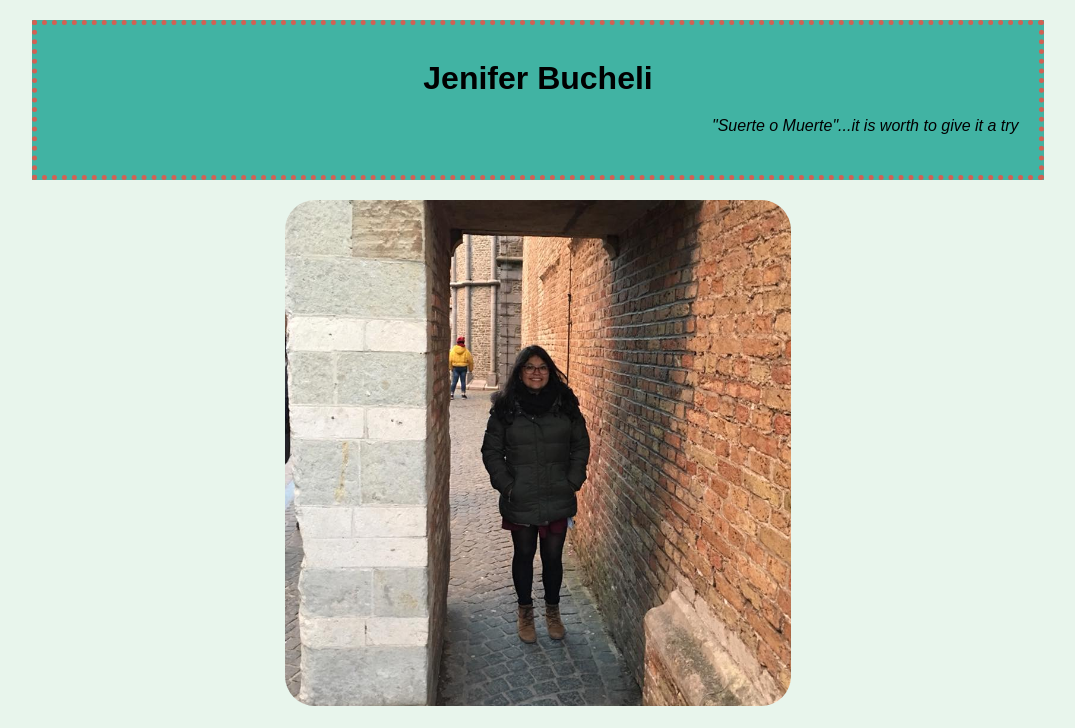
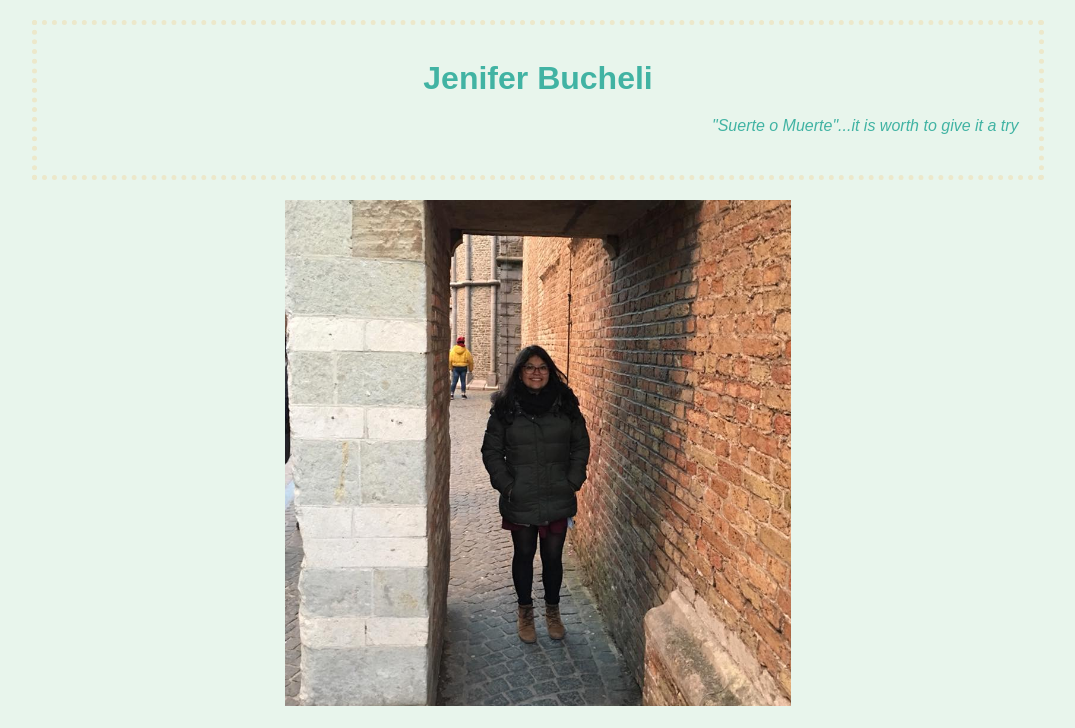
Before and after one commit to JenBucheli/html-introduction, a plain HTML site: page index.html in a window 1280 px wide. Shown: the top 728 px of the page, without its empty margins (102-1177 px from the left). Drawn offline with Linux system fonts and the light colour scheme.

Commit message:
Update index.css

```diff
--- a/index.css
+++ b/index.css
@@ -21,9 +21,8 @@ a:hover{
 }
 
 .box-1{
-    background-color: #41B3A3;
-    color: black;
-    border-width: 5px; border-style: dotted; border-color:#d16154;
+    color: #41B3A3;
+    border-width: 5px; border-style: dotted; border-color:#ECE8CB;
 
     padding: 20px;
     margin: 20px 0;
@@ -64,6 +63,6 @@ a:hover{
     width: 100%;
 
 }
-img {
+.img {
     border-radius: 30px
 }
```
